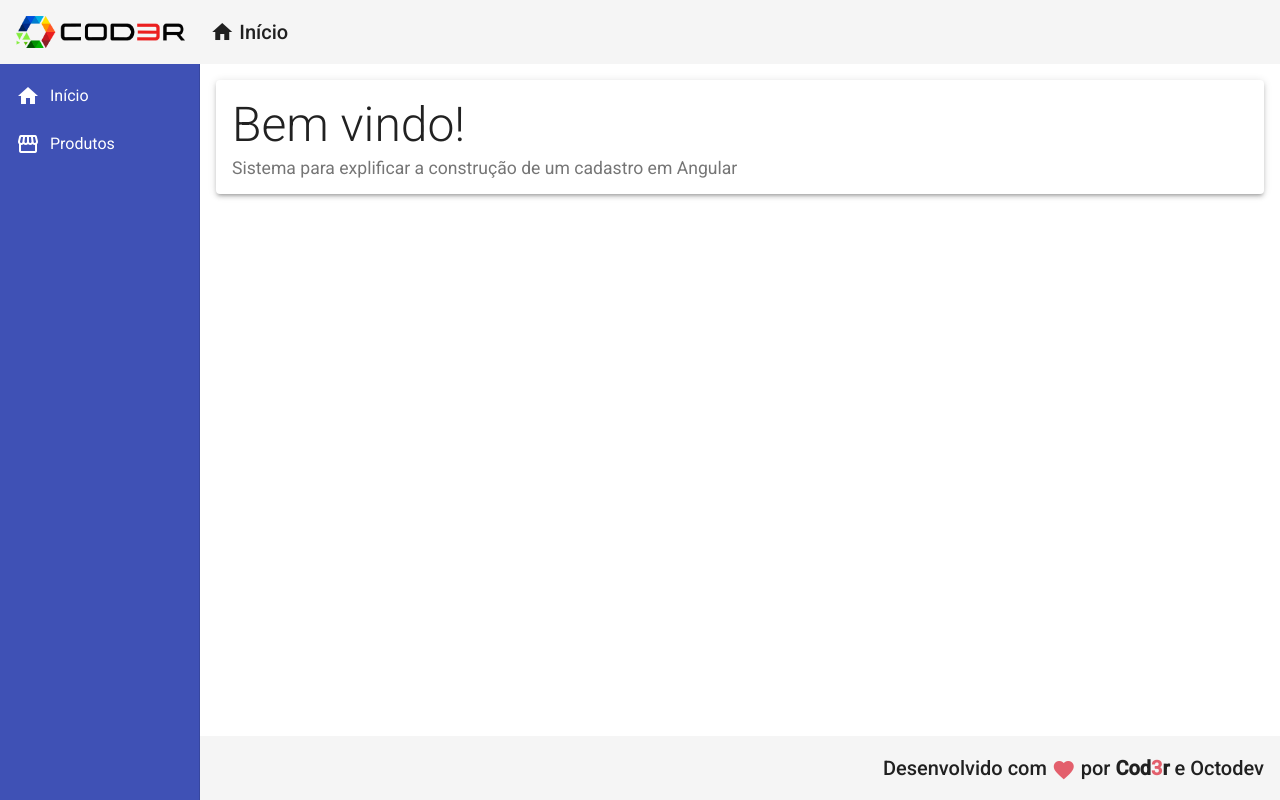
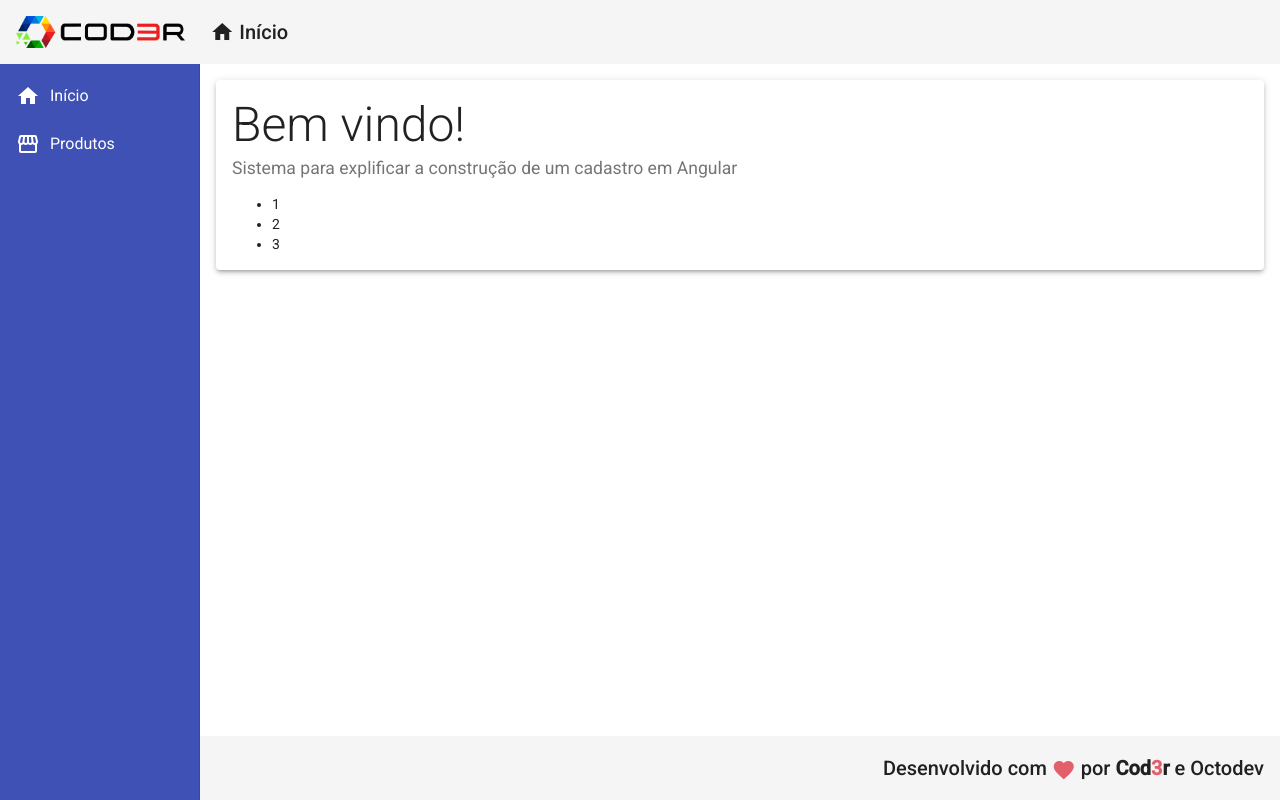
Before and after one commit to georgematos/curso-angular9-cod3r, an Angular app: page / in a window 1280 px wide. Built offline with nearby package versions, Linux system fonts and the light colour scheme.

Commit message:
diretiva estrutural (exemplo de criacao e utilizacao)

```diff
--- a/src/app/app.module.ts
+++ b/src/app/app.module.ts
@@ -15,6 +15,7 @@
 import { HomeComponent } from './views/home/home.component';
 import { ProductCrudComponent } from './views/product-crud/product-crud.component';
 import { RedDirective } from './directives/red.directive';
+import { ForDirective } from './directives/for.directive';
 
 @NgModule({
   declarations: [
@@ -24,7 +25,8 @@
     NavComponent,
     HomeComponent,
     ProductCrudComponent,
-    RedDirective
+    RedDirective,
+    ForDirective
   ],
   imports: [
     BrowserModule,
--- /dev/null
+++ b/src/app/directives/for.directive.ts
@@ -0,0 +1,21 @@
+import { Directive, OnInit, Input, ViewContainerRef, TemplateRef } from '@angular/core';
+
+@Directive({
+  selector: '[myFor]'
+})
+export class ForDirective implements OnInit {
+
+  @Input('myForEm')
+  numbers: number[];
+
+  constructor(private containter: ViewContainerRef, private template: TemplateRef<any>) {
+
+  }
+
+  ngOnInit(): void {
+    for (let number of this.numbers) {
+      this.containter.createEmbeddedView(this.template, { $implicit: number });
+    }
+  }
+
+}
--- a/src/app/views/home/home.component.html
+++ b/src/app/views/home/home.component.html
@@ -1,4 +1,7 @@
 <mat-card class="home mat-elevation-z3">
   <mat-card-title class="title">Bem vindo!</mat-card-title>
   <mat-card-subtitle class="subtitle">Sistema para explificar a construção de um cadastro em Angular</mat-card-subtitle>
+  <ul>
+    <li *myFor="let n em [1, 2, 3]">{{ n }}</li>
+  </ul>
 </mat-card>
```
